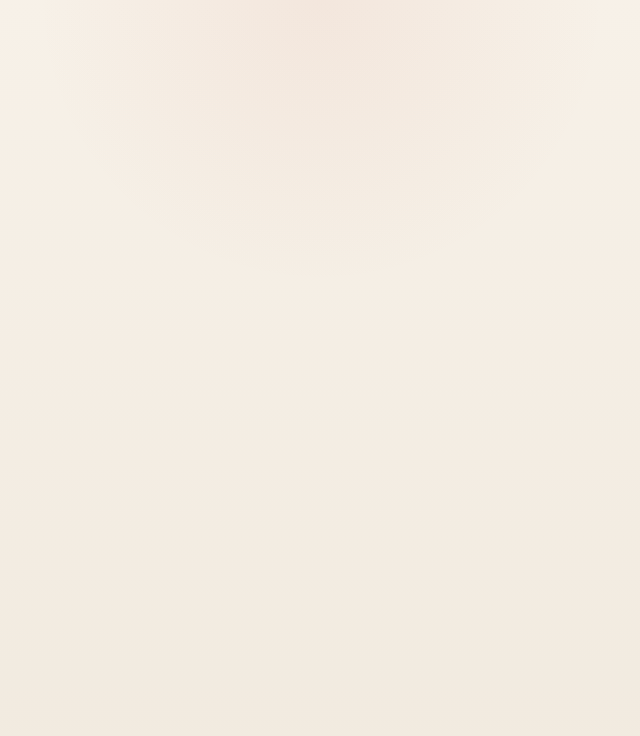
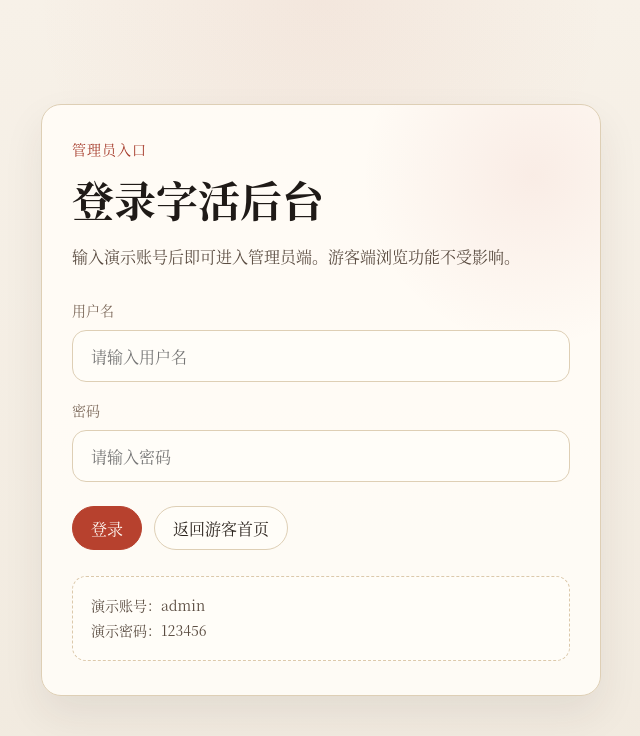
Before and after one commit to xiaxiaxiat/zihua-project, a Vue app in the folder zihua-web/: page /admin/login in a window 1280 px wide. Before the commit this address had no page. Shown: the top 736 px of the page, without its empty margins (319-959 px from the left). Built offline with nearby package versions, Linux system fonts and the light colour scheme.

Commit message:
step11: add admin login guard

```diff
--- a/zihua-web/src/router/index.js
+++ b/zihua-web/src/router/index.js
@@ -3,6 +3,9 @@ import HomeView from '../views/HomeView.vue';
 import CharacterDetailView from '../views/CharacterDetailView.vue';
 import AdminCharacterListView from '../views/AdminCharacterListView.vue';
 import AdminCharacterFormView from '../views/AdminCharacterFormView.vue';
+import AdminLoginView from '../views/AdminLoginView.vue';
+
+const isAdminLoggedIn = () => localStorage.getItem('adminLoggedIn') === 'true';
 
 const routes = [
   {
@@ -16,19 +19,33 @@ const routes = [
     component: CharacterDetailView
   },
   {
+    path: '/admin/login',
+    name: 'admin-login',
+    component: AdminLoginView
+  },
+  {
     path: '/admin/characters',
     name: 'admin-character-list',
-    component: AdminCharacterListView
+    component: AdminCharacterListView,
+    meta: {
+      requiresAdminAuth: true
+    }
   },
   {
     path: '/admin/characters/new',
     name: 'admin-character-new',
-    component: AdminCharacterFormView
+    component: AdminCharacterFormView,
+    meta: {
+      requiresAdminAuth: true
+    }
   },
   {
     path: '/admin/characters/:id/edit',
     name: 'admin-character-edit',
-    component: AdminCharacterFormView
+    component: AdminCharacterFormView,
+    meta: {
+      requiresAdminAuth: true
+    }
   }
 ];
 
@@ -37,4 +54,19 @@ const router = createRouter({
   routes
 });
 
+router.beforeEach((to) => {
+  if (to.path === '/admin/login') {
+    if (isAdminLoggedIn()) {
+      return '/admin/characters';
+    }
+    return true;
+  }
+
+  if (to.meta.requiresAdminAuth && !isAdminLoggedIn()) {
+    return '/admin/login';
+  }
+
+  return true;
+});
+
 export default router;
--- a/zihua-web/src/views/AdminCharacterListView.vue
+++ b/zihua-web/src/views/AdminCharacterListView.vue
@@ -58,6 +58,11 @@ const goToEdit = (code) => {
   router.push(`/admin/characters/${code}/edit`);
 };
 
+const handleLogout = () => {
+  localStorage.removeItem('adminLoggedIn');
+  router.push('/admin/login');
+};
+
 const handleDelete = async (code, character) => {
   const confirmed = window.confirm(`确认删除汉字“${character}” (${code}) 吗？`);
   if (!confirmed) {
@@ -76,6 +81,10 @@ const handleDelete = async (code, character) => {
     deletingCode.value = '';
   }
 };
+
+onMounted(() => {
+  fetchCharacters();
+});
 </script>
 
 <template>
@@ -89,6 +98,7 @@ const handleDelete = async (code, character) => {
         </div>
         <div class="hero-actions">
           <button class="primary-button" type="button" @click="goToCreate">新增汉字</button>
+          <button class="secondary-button" type="button" @click="handleLogout">退出登录</button>
           <router-link class="secondary-button" to="/">返回游客首页</router-link>
         </div>
       </header>
--- /dev/null
+++ b/zihua-web/src/views/AdminLoginView.vue
@@ -0,0 +1,224 @@
+<script setup>
+import { ref } from 'vue';
+import { useRouter } from 'vue-router';
+
+const DEMO_USERNAME = 'admin';
+const DEMO_PASSWORD = '123456';
+
+const router = useRouter();
+
+const username = ref('');
+const password = ref('');
+const errorMessage = ref('');
+const submitting = ref(false);
+
+const handleSubmit = async () => {
+  submitting.value = true;
+  errorMessage.value = '';
+
+  const isValid =
+    username.value.trim() === DEMO_USERNAME &&
+    password.value === DEMO_PASSWORD;
+
+  if (!isValid) {
+    errorMessage.value = '账号或密码错误';
+    submitting.value = false;
+    return;
+  }
+
+  localStorage.setItem('adminLoggedIn', 'true');
+  router.push('/admin/characters');
+};
+</script>
+
+<template>
+  <main class="login-page">
+    <section class="login-shell">
+      <div class="login-card">
+        <p class="login-mark">管理员入口</p>
+        <h1 class="login-title">登录字活后台</h1>
+        <p class="login-description">输入演示账号后即可进入管理员端。游客端浏览功能不受影响。</p>
+
+        <form class="login-form" @submit.prevent="handleSubmit">
+          <label class="field">
+            <span>用户名</span>
+            <input v-model.trim="username" type="text" autocomplete="username" placeholder="请输入用户名" />
+          </label>
+
+          <label class="field">
+            <span>密码</span>
+            <input v-model="password" type="password" autocomplete="current-password" placeholder="请输入密码" />
+          </label>
+
+          <p v-if="errorMessage" class="error-text">{{ errorMessage }}</p>
+
+          <div class="action-row">
+            <button class="primary-button" type="submit" :disabled="submitting">
+              {{ submitting ? '登录中...' : '登录' }}
+            </button>
+            <router-link class="ghost-button" to="/">返回游客首页</router-link>
+          </div>
+        </form>
+
+        <div class="demo-tip">
+          <p>演示账号：admin</p>
+          <p>演示密码：123456</p>
+        </div>
+      </div>
+    </section>
+  </main>
+</template>
+
+<style scoped>
+.login-page {
+  min-height: 100vh;
+  padding: 36px 20px;
+  display: grid;
+  place-items: center;
+}
+
+.login-shell {
+  width: min(100%, 560px);
+}
+
+.login-card {
+  border: 1px solid #decfb5;
+  border-radius: 20px;
+  background:
+    radial-gradient(circle at 88% 12%, rgba(183, 65, 46, 0.08), transparent 24%),
+    rgba(255, 252, 246, 0.96);
+  box-shadow: 0 18px 40px rgba(47, 39, 32, 0.08);
+  padding: 34px 30px;
+}
+
+.login-mark,
+.login-title,
+.login-description,
+.error-text,
+.demo-tip p {
+  margin: 0;
+}
+
+.login-mark {
+  color: #a53a2a;
+  font-size: 14px;
+  letter-spacing: 1px;
+}
+
+.login-title {
+  margin-top: 10px;
+  color: #1f1a17;
+  font-size: clamp(30px, 5vw, 42px);
+}
+
+.login-description {
+  margin-top: 14px;
+  color: #5a4c41;
+  font-size: 16px;
+  line-height: 1.8;
+}
+
+.login-form {
+  display: grid;
+  gap: 18px;
+  margin-top: 28px;
+}
+
+.field {
+  display: grid;
+  gap: 10px;
+}
+
+.field span {
+  color: #7b6758;
+  font-size: 14px;
+}
+
+.field input {
+  width: 100%;
+  min-height: 52px;
+  padding: 0 18px;
+  border: 1px solid #decfb5;
+  border-radius: 14px;
+  background-color: #fffdf8;
+  color: #2f2720;
+  font: inherit;
+}
+
+.field input:focus {
+  outline: none;
+  border-color: #c4563f;
+  box-shadow: 0 0 0 3px rgba(196, 86, 63, 0.12);
+}
+
+.error-text {
+  color: #b23b2a;
+  font-size: 14px;
+}
+
+.action-row {
+  display: flex;
+  flex-wrap: wrap;
+  gap: 12px;
+  margin-top: 6px;
+}
+
+.primary-button,
+.ghost-button {
+  display: inline-flex;
+  align-items: center;
+  justify-content: center;
+  min-height: 44px;
+  padding: 0 18px;
+  border-radius: 999px;
+  font: inherit;
+  text-decoration: none;
+  transition: transform 0.2s ease, box-shadow 0.2s ease, border-color 0.2s ease;
+}
+
+.primary-button {
+  border: 1px solid #b7412e;
+  background-color: #b7412e;
+  color: #fffaf4;
+  cursor: pointer;
+}
+
+.ghost-button {
+  border: 1px solid #decfb5;
+  background-color: #fffdf8;
+  color: #2a221c;
+}
+
+.primary-button:hover,
+.ghost-button:hover {
+  transform: translateY(-1px);
+  box-shadow: 0 10px 22px rgba(58, 44, 34, 0.08);
+}
+
+.primary-button:disabled {
+  cursor: wait;
+  opacity: 0.8;
+}
+
+.demo-tip {
+  margin-top: 26px;
+  padding: 16px 18px;
+  border: 1px dashed #dcc9ab;
+  border-radius: 14px;
+  background-color: rgba(255, 253, 248, 0.92);
+  color: #5a4c41;
+  font-size: 14px;
+  line-height: 1.8;
+}
+
+@media (max-width: 640px) {
+  .login-page {
+    padding: 24px 14px;
+  }
+
+  .login-card {
+    padding: 24px 18px;
+    border-radius: 16px;
+  }
+}
+</style>
```
